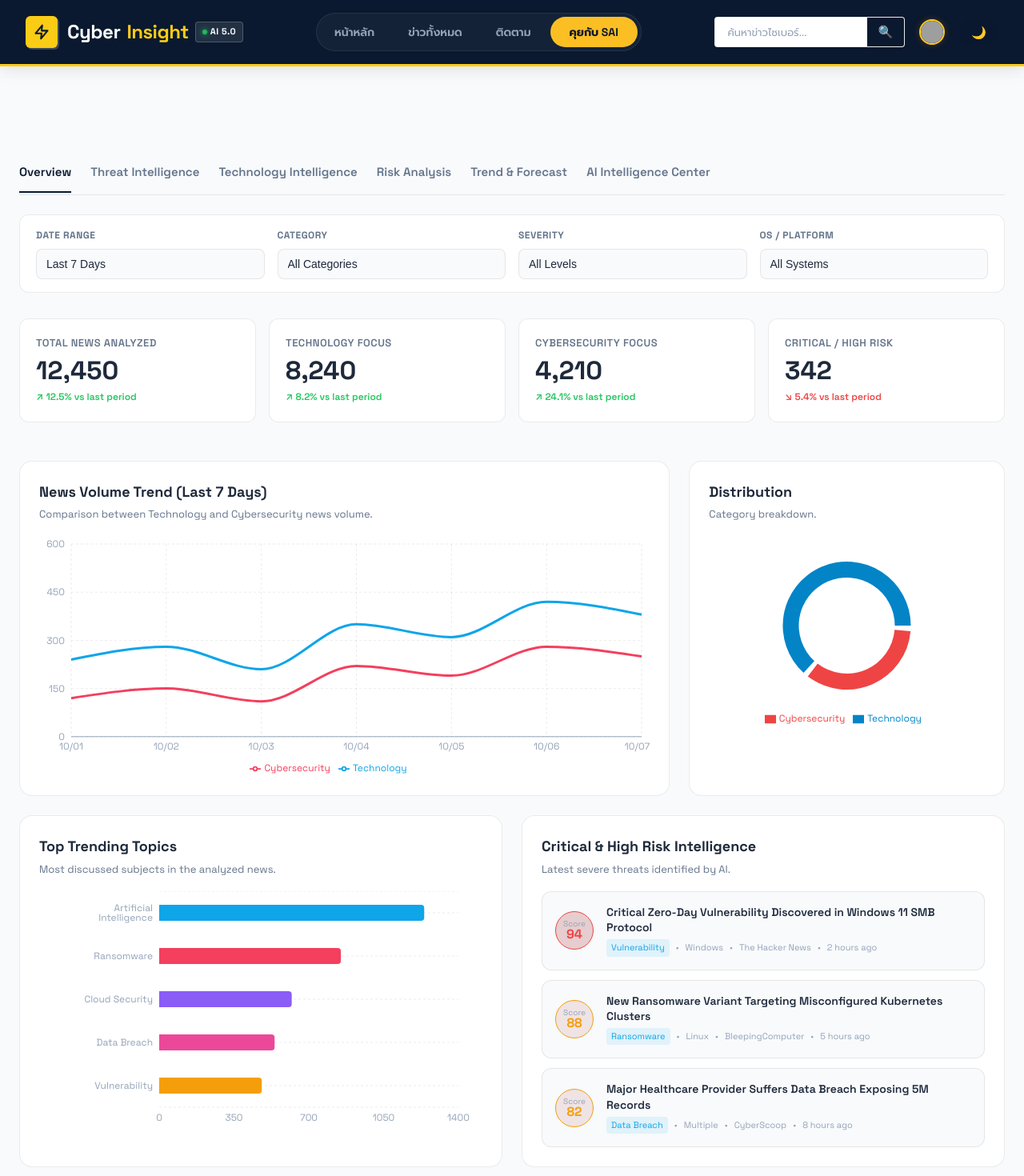
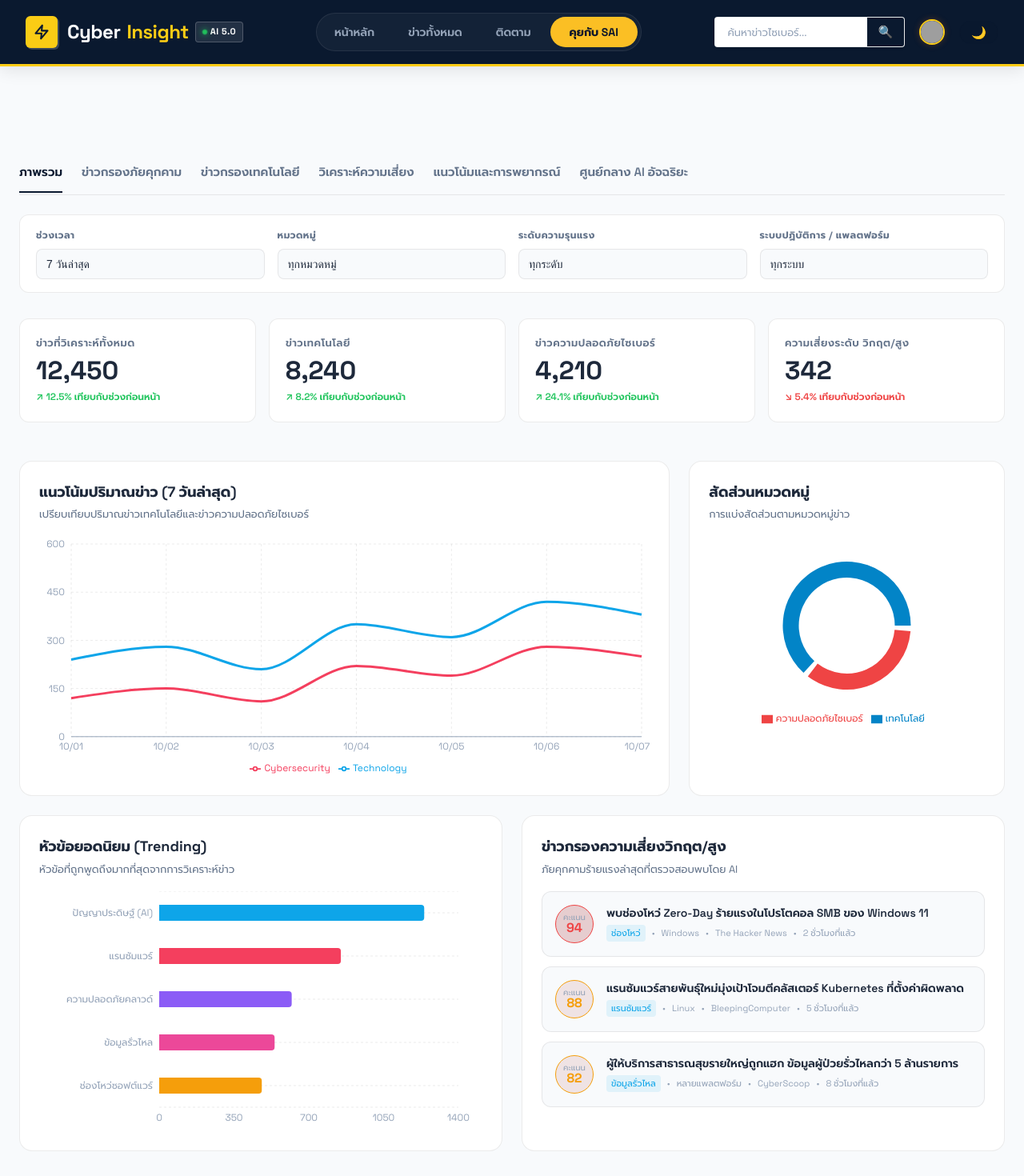
Before and after one commit to khaopansuanyaem-source/ai-news-portal, a Next.js app in the folder web/: page /dashboard in a window 1280 px wide. Shown: the top 1470 px of the page at 80% size. Built offline with nearby package versions, Linux system fonts and the light colour scheme; grey boxes are pictures that could not be loaded.

Commit message:
feat: translate dashboard pages and mock data to Thai

```diff
--- a/web/app/dashboard/layout.js
+++ b/web/app/dashboard/layout.js
@@ -7,12 +7,12 @@ export default function DashboardLayout({ children }) {
   const pathname = usePathname();
 
   const navItems = [
-    { name: 'Overview', path: '/dashboard', exact: true },
-    { name: 'Threat Intelligence', path: '/dashboard/threat', exact: false },
-    { name: 'Technology Intelligence', path: '/dashboard/technology', exact: false },
-    { name: 'Risk Analysis', path: '/dashboard/risk', exact: false },
-    { name: 'Trend & Forecast', path: '/dashboard/trend', exact: false },
-    { name: 'AI Intelligence Center', path: '/dashboard/ai-center', exact: false },
+    { name: 'ภาพรวม', path: '/dashboard', exact: true },
+    { name: 'ข่าวกรองภัยคุกคาม', path: '/dashboard/threat', exact: false },
+    { name: 'ข่าวกรองเทคโนโลยี', path: '/dashboard/technology', exact: false },
+    { name: 'วิเคราะห์ความเสี่ยง', path: '/dashboard/risk', exact: false },
+    { name: 'แนวโน้มและการพยากรณ์', path: '/dashboard/trend', exact: false },
+    { name: 'ศูนย์กลาง AI อัจฉริยะ', path: '/dashboard/ai-center', exact: false },
   ];
 
   return (
@@ -35,23 +35,23 @@ export default function DashboardLayout({ children }) {
         </nav>
       </div>
 
-      {/* Global Filter Bar Placeholder (will be extracted into a component later) */}
+      {/* Global Filter Bar */}
       <div className="dashboard-global-filter">
         <div className="filter-group">
-          <label>Date Range</label>
-          <select><option>Last 7 Days</option><option>Last 30 Days</option><option>All Time</option></select>
+          <label>ช่วงเวลา</label>
+          <select><option>7 วันล่าสุด</option><option>30 วันล่าสุด</option><option>ทั้งหมด</option></select>
         </div>
         <div className="filter-group">
-          <label>Category</label>
-          <select><option>All Categories</option><option>Technology</option><option>Cybersecurity</option></select>
+          <label>หมวดหมู่</label>
+          <select><option>ทุกหมวดหมู่</option><option>เทคโนโลยี</option><option>ความปลอดภัยไซเบอร์</option></select>
         </div>
         <div className="filter-group">
-          <label>Severity</label>
-          <select><option>All Levels</option><option>Critical</option><option>High</option><option>Medium</option><option>Low</option></select>
+          <label>ระดับความรุนแรง</label>
+          <select><option>ทุกระดับ</option><option>วิกฤต (Critical)</option><option>สูง (High)</option><option>ปานกลาง (Medium)</option><option>ต่ำ (Low)</option></select>
         </div>
         <div className="filter-group">
-          <label>OS / Platform</label>
-          <select><option>All Systems</option><option>Windows</option><option>macOS</option><option>Linux</option><option>Android</option><option>iOS</option></select>
+          <label>ระบบปฏิบัติการ / แพลตฟอร์ม</label>
+          <select><option>ทุกระบบ</option><option>Windows</option><option>macOS</option><option>Linux</option><option>Android</option><option>iOS</option></select>
         </div>
       </div>
 
--- a/web/app/dashboard/mockData.js
+++ b/web/app/dashboard/mockData.js
@@ -1,9 +1,9 @@
 export const overviewMockData = {
   kpis: [
-    { id: 'total-news', label: 'Total News Analyzed', value: '12,450', trend: 12.5, status: 'up' },
-    { id: 'tech-news', label: 'Technology Focus', value: '8,240', trend: 8.2, status: 'up' },
-    { id: 'cyber-news', label: 'Cybersecurity Focus', value: '4,210', trend: 24.1, status: 'up' },
-    { id: 'high-risk', label: 'Critical / High Risk', value: '342', trend: -5.4, status: 'down' },
+    { id: 'total-news', label: 'ข่าวที่วิเคราะห์ทั้งหมด', value: '12,450', trend: 12.5, status: 'up' },
+    { id: 'tech-news', label: 'ข่าวเทคโนโลยี', value: '8,240', trend: 8.2, status: 'up' },
+    { id: 'cyber-news', label: 'ข่าวความปลอดภัยไซเบอร์', value: '4,210', trend: 24.1, status: 'up' },
+    { id: 'high-risk', label: 'ความเสี่ยงระดับ วิกฤต/สูง', value: '342', trend: -5.4, status: 'down' },
   ],
   newsTrend: [
     { date: '10/01', tech: 240, cyber: 120 },
@@ -15,62 +15,62 @@ export const overviewMockData = {
     { date: '10/07', tech: 380, cyber: 250 },
   ],
   newsDistribution: [
-    { name: 'Technology', value: 65, fill: '#0284c7' },
-    { name: 'Cybersecurity', value: 35, fill: '#ef4444' }
+    { name: 'เทคโนโลยี', value: 65, fill: '#0284c7' },
+    { name: 'ความปลอดภัยไซเบอร์', value: 35, fill: '#ef4444' }
   ],
   topTopics: [
-    { name: 'Artificial Intelligence', count: 1240, fill: '#0ea5e9' },
-    { name: 'Ransomware', count: 850, fill: '#f43f5e' },
-    { name: 'Cloud Security', count: 620, fill: '#8b5cf6' },
-    { name: 'Data Breach', count: 540, fill: '#ec4899' },
-    { name: 'Vulnerability', count: 480, fill: '#f59e0b' },
+    { name: 'ปัญญาประดิษฐ์ (AI)', count: 1240, fill: '#0ea5e9' },
+    { name: 'แรนซัมแวร์', count: 850, fill: '#f43f5e' },
+    { name: 'ความปลอดภัยคลาวด์', count: 620, fill: '#8b5cf6' },
+    { name: 'ข้อมูลรั่วไหล', count: 540, fill: '#ec4899' },
+    { name: 'ช่องโหว่ซอฟต์แวร์', count: 480, fill: '#f59e0b' },
   ],
   latestHighRiskNews: [
     {
       id: 1,
-      headline: 'Critical Zero-Day Vulnerability Discovered in Windows 11 SMB Protocol',
-      category: 'Cybersecurity',
-      topic: 'Vulnerability',
+      headline: 'พบช่องโหว่ Zero-Day ร้ายแรงในโปรโตคอล SMB ของ Windows 11',
+      category: 'ความปลอดภัยไซเบอร์',
+      topic: 'ช่องโหว่',
       riskScore: 94,
-      severity: 'Critical',
+      severity: 'วิกฤต',
       source: 'The Hacker News',
-      publishedAt: '2 hours ago',
+      publishedAt: '2 ชั่วโมงที่แล้ว',
       os: 'Windows'
     },
     {
       id: 2,
-      headline: 'New Ransomware Variant Targeting Misconfigured Kubernetes Clusters',
-      category: 'Cybersecurity',
-      topic: 'Ransomware',
+      headline: 'แรนซัมแวร์สายพันธุ์ใหม่มุ่งเป้าโจมตีคลัสเตอร์ Kubernetes ที่ตั้งค่าผิดพลาด',
+      category: 'ความปลอดภัยไซเบอร์',
+      topic: 'แรนซัมแวร์',
       riskScore: 88,
-      severity: 'High',
+      severity: 'สูง',
       source: 'BleepingComputer',
-      publishedAt: '5 hours ago',
+      publishedAt: '5 ชั่วโมงที่แล้ว',
       os: 'Linux'
     },
     {
       id: 3,
-      headline: 'Major Healthcare Provider Suffers Data Breach Exposing 5M Records',
-      category: 'Cybersecurity',
-      topic: 'Data Breach',
+      headline: 'ผู้ให้บริการสาธารณสุขรายใหญ่ถูกแฮก ข้อมูลผู้ป่วยรั่วไหลกว่า 5 ล้านรายการ',
+      category: 'ความปลอดภัยไซเบอร์',
+      topic: 'ข้อมูลรั่วไหล',
       riskScore: 82,
-      severity: 'High',
+      severity: 'สูง',
       source: 'CyberScoop',
-      publishedAt: '8 hours ago',
-      os: 'Multiple'
+      publishedAt: '8 ชั่วโมงที่แล้ว',
+      os: 'หลายแพลตฟอร์ม'
     }
   ]
 };
 
 export const riskAnalysisMockData = {
   currentRiskScore: 84,
-  severityLevel: 'High', // Low, Medium, High, Critical
+  severityLevel: 'สูง', // ต่ำ, ปานกลาง, สูง, วิกฤต
   riskFactors: [
-    { subject: 'Severity', A: 90, fullMark: 100 },
-    { subject: 'Impact', A: 85, fullMark: 100 },
-    { subject: 'Exploitability', A: 80, fullMark: 100 },
-    { subject: 'Affected Users', A: 70, fullMark: 100 },
-    { subject: 'Source Credibility', A: 90, fullMark: 100 },
+    { subject: 'ความรุนแรง', A: 90, fullMark: 100 },
+    { subject: 'ผลกระทบ', A: 85, fullMark: 100 },
+    { subject: 'ความง่ายในการโจมตี', A: 80, fullMark: 100 },
+    { subject: 'จำนวนผู้ได้รับผลกระทบ', A: 70, fullMark: 100 },
+    { subject: 'ความน่าเชื่อถือแหล่งข่าว', A: 90, fullMark: 100 },
   ],
   aiExplanation: "ข่าวนี้มีระดับความเสี่ยงสูง (High Risk) เนื่องจากเกี่ยวข้องกับช่องโหว่ประเภท Zero-Day ที่ยังไม่มีแพตช์แก้ไข ซึ่งอาจส่งผลกระทบโดยตรงต่อผู้ใช้งานระบบปฏิบัติการ Windows จำนวนมาก นอกจากนี้แหล่งข่าวที่รายงานมีความน่าเชื่อถือสูงมาก ทำให้ความน่าจะเป็นในการถูกโจมตี (Exploitability) อยู่ในเกณฑ์วิกฤต แนะนำให้เฝ้าระวังและเตรียมแผนรับมืออย่างเร่งด่วน",
   riskHistory: [
@@ -91,22 +91,22 @@ export const threatIntelligenceMockData = {
     { name: 'Lazarus APT', count: 95, fill: '#8b5cf6' },
   ],
   attackVectors: [
-    { name: 'Phishing', value: 45, fill: '#3b82f6' },
-    { name: 'Exploited Vuln', value: 30, fill: '#ef4444' },
-    { name: 'Stolen Credentials', value: 15, fill: '#f59e0b' },
-    { name: 'Supply Chain', value: 10, fill: '#8b5cf6' },
+    { name: 'ฟิชชิง', value: 45, fill: '#3b82f6' },
+    { name: 'เจาะช่องโหว่', value: 30, fill: '#ef4444' },
+    { name: 'ขโมยรหัสผ่าน', value: 15, fill: '#f59e0b' },
+    { name: 'ซัพพลายเชน', value: 10, fill: '#8b5cf6' },
   ],
   targetedIndustries: [
-    { industry: 'Healthcare', attacks: 120 },
-    { industry: 'Finance', attacks: 98 },
-    { industry: 'Government', attacks: 85 },
-    { industry: 'Education', attacks: 64 },
-    { industry: 'Retail', attacks: 45 },
+    { industry: 'สาธารณสุข', attacks: 120 },
+    { industry: 'การเงิน', attacks: 98 },
+    { industry: 'หน่วยงานรัฐ', attacks: 85 },
+    { industry: 'การศึกษา', attacks: 64 },
+    { industry: 'ค้าปลีก', attacks: 45 },
   ],
   recentAlerts: [
-    { id: 1, threat: 'LockBit 3.0 Campaign', type: 'Ransomware', severity: 'Critical', date: '2 hours ago' },
-    { id: 2, threat: 'Phishing via Fake Teams App', type: 'Phishing', severity: 'High', date: '5 hours ago' },
-    { id: 3, threat: 'DDoS on Financial Sector', type: 'DDoS', severity: 'Medium', date: '1 day ago' },
+    { id: 1, threat: 'แคมเปญโจมตี LockBit 3.0', type: 'แรนซัมแวร์', severity: 'วิกฤต', date: '2 ชั่วโมงที่แล้ว' },
+    { id: 2, threat: 'ฟิชชิงผ่านแอป Teams ปลอม', type: 'ฟิชชิง', severity: 'สูง', date: '5 ชั่วโมงที่แล้ว' },
+    { id: 3, threat: 'การโจมตี DDoS ในภาคการเงิน', type: 'DDoS', severity: 'ปานกลาง', date: '1 วันที่แล้ว' },
   ]
 };
 
@@ -119,10 +119,10 @@ export const techIntelligenceMockData = {
     { name: 'Cisco', count: 45, fill: '#06b6d4' },
   ],
   vulnSeverity: [
-    { name: 'Critical (9.0-10.0)', value: 15, fill: '#ef4444' },
-    { name: 'High (7.0-8.9)', value: 35, fill: '#f97316' },
-    { name: 'Medium (4.0-6.9)', value: 40, fill: '#eab308' },
-    { name: 'Low (0.1-3.9)', value: 10, fill: '#22c55e' },
+    { name: 'วิกฤต (9.0-10.0)', value: 15, fill: '#ef4444' },
+    { name: 'สูง (7.0-8.9)', value: 35, fill: '#f97316' },
+    { name: 'ปานกลาง (4.0-6.9)', value: 40, fill: '#eab308' },
+    { name: 'ต่ำ (0.1-3.9)', value: 10, fill: '#22c55e' },
   ],
   osAffected: [
     { name: 'Windows', value: 45, fill: '#00a4ef' },
@@ -134,26 +134,26 @@ export const techIntelligenceMockData = {
 
 export const trendForecastMockData = {
   predictiveTrend: [
-    { month: 'Oct', actual: 400, predicted: 400 },
-    { month: 'Nov', actual: 450, predicted: 460 },
-    { month: 'Dec', actual: null, predicted: 510 },
-    { month: 'Jan', actual: null, predicted: 590 },
-    { month: 'Feb', actual: null, predicted: 680 },
-    { month: 'Mar', actual: null, predicted: 750 },
+    { month: 'ต.ค.', actual: 400, predicted: 400 },
+    { month: 'พ.ย.', actual: 450, predicted: 460 },
+    { month: 'ธ.ค.', actual: null, predicted: 510 },
+    { month: 'ม.ค.', actual: null, predicted: 590 },
+    { month: 'ก.พ.', actual: null, predicted: 680 },
+    { month: 'มี.ค.', actual: null, predicted: 750 },
   ],
   emergingThreats: [
-    { name: 'AI-Powered Phishing', growth: '+145%', color: '#ef4444' },
-    { name: 'IoT Botnets', growth: '+85%', color: '#f97316' },
-    { name: 'Supply Chain Attacks', growth: '+60%', color: '#f59e0b' },
-    { name: 'Deepfake Fraud', growth: '+40%', color: '#eab308' },
+    { name: 'ฟิชชิงที่ขับเคลื่อนด้วย AI', growth: '+145%', color: '#ef4444' },
+    { name: 'เครือข่ายบอตเน็ต IoT', growth: '+85%', color: '#f97316' },
+    { name: 'การโจมตีซัพพลายเชน', growth: '+60%', color: '#f59e0b' },
+    { name: 'การหลอกลวงด้วย Deepfake', growth: '+40%', color: '#eab308' },
   ]
 };
 
 export const aiCenterMockData = {
   dailySummary: "วันนี้ระบบตรวจพบความพยายามในการโจมตีเพิ่มขึ้น 12% เมื่อเทียบกับสัปดาห์ที่แล้ว โดยมีกลุ่มเป้าหมายหลักเป็นอุตสาหกรรมการเงินและสาธารณสุข แนะนำให้ตรวจสอบระบบคลาวด์และยกระดับการยืนยันตัวตนแบบ 2FA",
   recentQueries: [
-    { q: "What is the most targeted OS today?", a: "Windows Server 2022 is currently seeing the most exploit attempts." },
-    { q: "Show me trends for Ransomware in Asia", a: "Ransomware activity in Asia has spiked by 24% over the last 30 days." },
-    { q: "Are there any zero-days in Chrome?", a: "Yes, CVE-2026-1029 is a critical zero-day currently being exploited in the wild." }
+    { q: "วันนี้ระบบปฏิบัติการไหนถูกโจมตีบ่อยที่สุด?", a: "ในขณะนี้ Windows Server 2022 มีความพยายามในการเจาะระบบมากที่สุด" },
+    { q: "ขอดูแนวโน้มของแรนซัมแวร์ในเอเชีย", a: "กิจกรรมแรนซัมแวร์ในเอเชียเพิ่มสูงขึ้น 24% ในช่วง 30 วันที่ผ่านมา" },
+    { q: "ตอนนี้มีช่องโหว่แบบ zero-day ใน Chrome ไหม?", a: "มีครับ CVE-2026-1029 เป็นช่องโหว่แบบ zero-day ระดับวิกฤตที่กำลังถูกโจมตีอยู่ในขณะนี้" }
   ]
 };
--- a/web/app/dashboard/page.js
+++ b/web/app/dashboard/page.js
@@ -19,7 +19,7 @@ export default function DashboardOverview() {
             <div className="kpi-label">{kpi.label}</div>
             <div className="kpi-value">{kpi.value}</div>
             <div className={`kpi-trend ${kpi.status}`}>
-              {kpi.status === 'up' ? '↗' : '↘'} {Math.abs(kpi.trend)}% vs last period
+              {kpi.status === 'up' ? '↗' : '↘'} {Math.abs(kpi.trend)}% เทียบกับช่วงก่อนหน้า
             </div>
           </div>
         ))}
@@ -28,8 +28,8 @@ export default function DashboardOverview() {
       {/* News Trend Chart */}
       <div className="col-span-8 dash-card">
         <div className="dash-card-header">
-          <h2 className="dash-card-title">News Volume Trend (Last 7 Days)</h2>
-          <p className="dash-card-subtitle">Comparison between Technology and Cybersecurity news volume.</p>
+          <h2 className="dash-card-title">แนวโน้มปริมาณข่าว (7 วันล่าสุด)</h2>
+          <p className="dash-card-subtitle">เปรียบเทียบปริมาณข่าวเทคโนโลยีและข่าวความปลอดภัยไซเบอร์</p>
         </div>
         <div style={{ height: 300, width: '100%' }}>
           <ResponsiveContainer width="100%" height="100%">
@@ -53,8 +53,8 @@ export default function DashboardOverview() {
       {/* News Distribution */}
       <div className="col-span-4 dash-card">
         <div className="dash-card-header">
-          <h2 className="dash-card-title">Distribution</h2>
-          <p className="dash-card-subtitle">Category breakdown.</p>
+          <h2 className="dash-card-title">สัดส่วนหมวดหมู่</h2>
+          <p className="dash-card-subtitle">การแบ่งสัดส่วนตามหมวดหมู่ข่าว</p>
         </div>
         <div style={{ height: 260, width: '100%', display: 'flex', justifyContent: 'center', alignItems: 'center' }}>
           <ResponsiveContainer width="100%" height="100%">
@@ -87,8 +87,8 @@ export default function DashboardOverview() {
       {/* Top Topics */}
       <div className="col-span-6 dash-card">
         <div className="dash-card-header">
-          <h2 className="dash-card-title">Top Trending Topics</h2>
-          <p className="dash-card-subtitle">Most discussed subjects in the analyzed news.</p>
+          <h2 className="dash-card-title">หัวข้อยอดนิยม (Trending)</h2>
+          <p className="dash-card-subtitle">หัวข้อที่ถูกพูดถึงมากที่สุดจากการวิเคราะห์ข่าว</p>
         </div>
         <div style={{ height: 300, width: '100%' }}>
           <ResponsiveContainer width="100%" height="100%">
@@ -115,8 +115,8 @@ export default function DashboardOverview() {
       {/* Latest High-Risk News */}
       <div className="col-span-6 dash-card">
         <div className="dash-card-header">
-          <h2 className="dash-card-title">Critical & High Risk Intelligence</h2>
-          <p className="dash-card-subtitle">Latest severe threats identified by AI.</p>
+          <h2 className="dash-card-title">ข่าวกรองความเสี่ยงวิกฤต/สูง</h2>
+          <p className="dash-card-subtitle">ภัยคุกคามร้ายแรงล่าสุดที่ตรวจสอบพบโดย AI</p>
         </div>
         <div style={{ display: 'flex', flexDirection: 'column', gap: '12px' }}>
           {data.latestHighRiskNews.map(news => (
@@ -131,13 +131,13 @@ export default function DashboardOverview() {
             }}>
               <div style={{
                 width: '48px', height: '48px', borderRadius: '50%',
-                background: news.severity === 'Critical' ? 'rgba(153, 27, 27, 0.2)' : 'rgba(153, 27, 27, 0.1)',
-                border: `1px solid ${news.severity === 'Critical' ? '#ef4444' : '#f59e0b'}`,
+                background: news.severity === 'วิกฤต' ? 'rgba(153, 27, 27, 0.2)' : 'rgba(153, 27, 27, 0.1)',
+                border: `1px solid ${news.severity === 'วิกฤต' ? '#ef4444' : '#f59e0b'}`,
                 display: 'flex', alignItems: 'center', justifyContent: 'center',
                 flexDirection: 'column', flexShrink: 0
               }}>
-                <span style={{ fontSize: '10px', color: '#94a3b8', lineHeight: 1 }}>Score</span>
-                <span style={{ fontSize: '16px', fontWeight: '800', color: news.severity === 'Critical' ? '#ef4444' : '#f59e0b', lineHeight: 1 }}>
+                <span style={{ fontSize: '10px', color: '#94a3b8', lineHeight: 1 }}>คะแนน</span>
+                <span style={{ fontSize: '16px', fontWeight: '800', color: news.severity === 'วิกฤต' ? '#ef4444' : '#f59e0b', lineHeight: 1 }}>
                   {news.riskScore}
                 </span>
               </div>
```
Also changed, not shown: web/app/dashboard/ai-center/page.js (+7 -7 lines), web/app/dashboard/risk/page.js (+7 -7 lines), web/app/dashboard/technology/page.js (+12 -12 lines), web/app/dashboard/threat/page.js (+10 -10 lines), web/app/dashboard/trend/page.js (+6 -6 lines).
